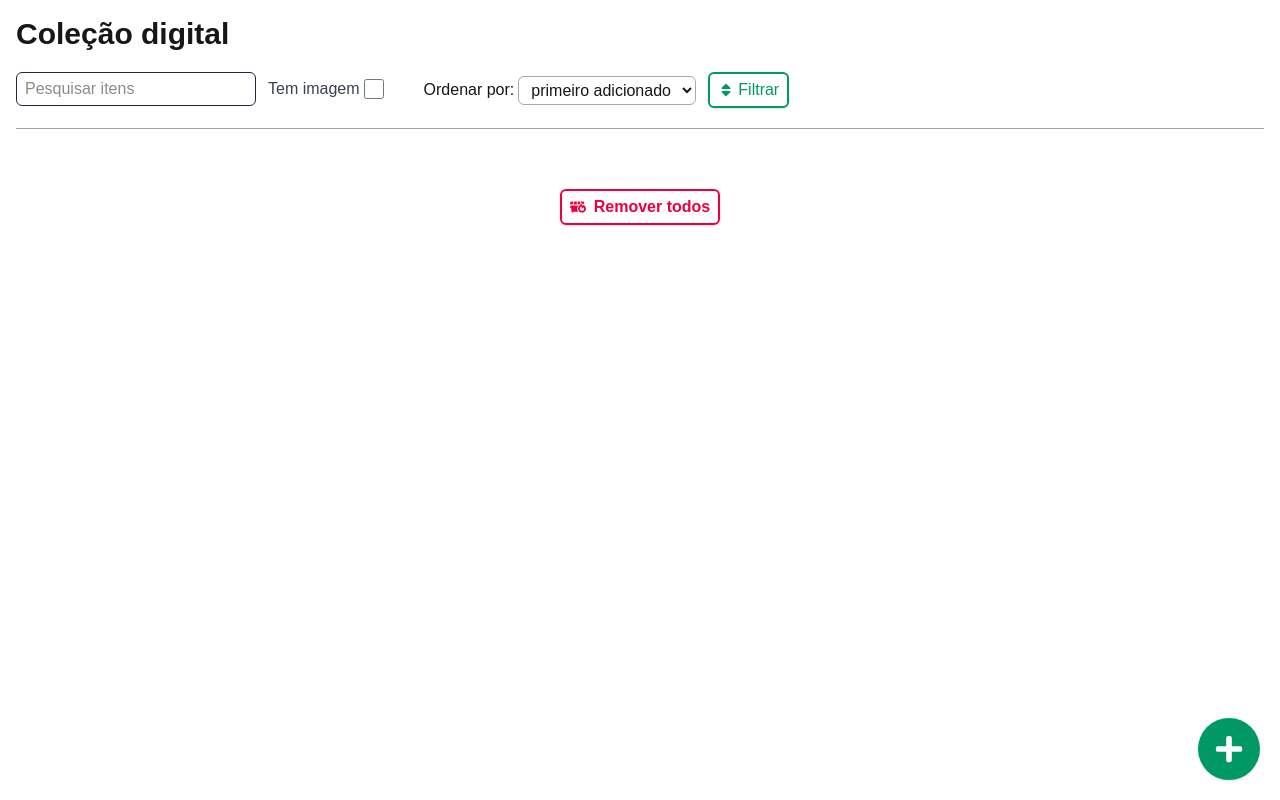
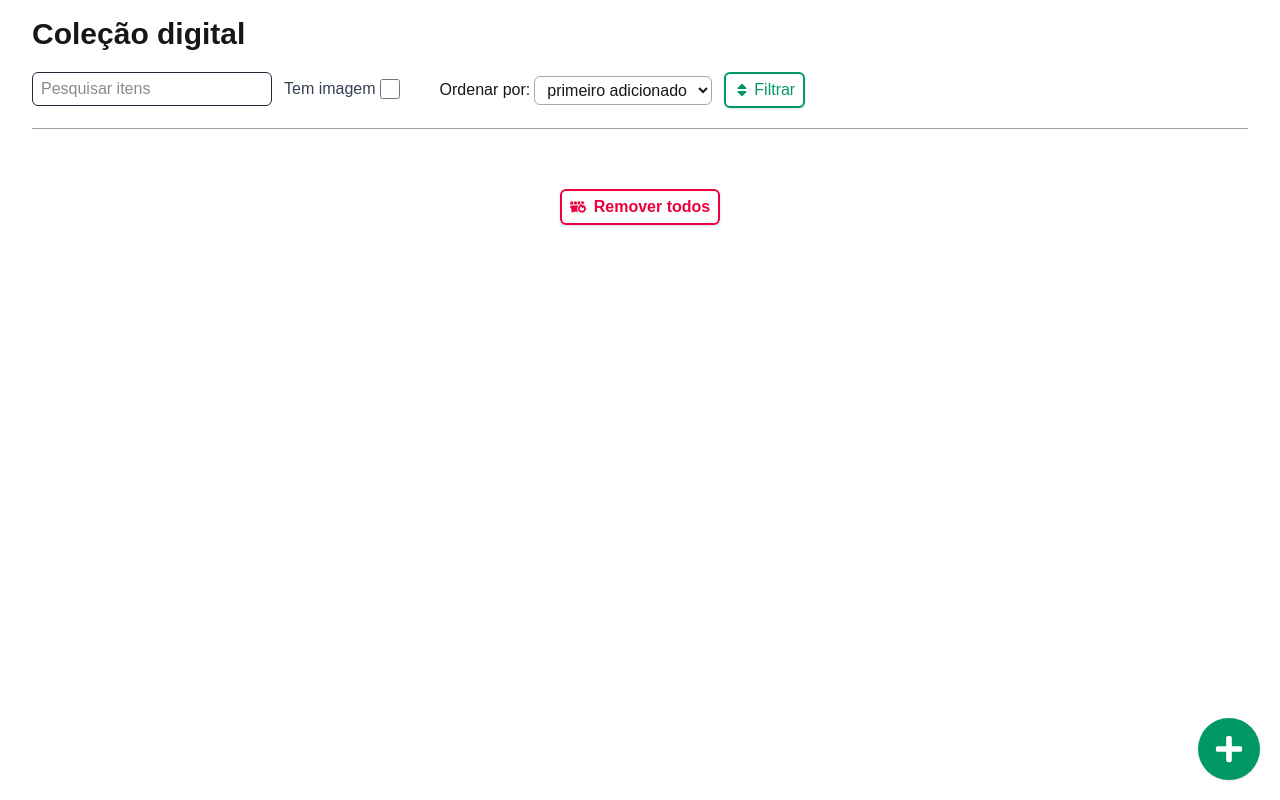
Before and after one commit to gab-souza-martins/digital-collection, a Next.js app: page / in a window 1280 px wide. Built offline with nearby package versions, Linux system fonts and the light colour scheme.

Commit message:
Adicionados header e main para separar melhor as seções do site, e a página agora possui padding mais responsivo

```diff
--- a/src/app/colecao/[collectionId]/page.tsx
+++ b/src/app/colecao/[collectionId]/page.tsx
@@ -219,7 +219,7 @@ const CollectionPage = () => {
    //
    //
    return (
-      <div className="p-4">
+      <div className="p-4 md:px-6 lg:px-8">
          {isAddItemFormOpen && (
             <AddForm onAdd={handleAddItem} closeForm={handleCloseAddItemForm} />
          )}
@@ -240,6 +240,7 @@ const CollectionPage = () => {
             />
          )}
 
+         <header>
             <div className="flex items-center gap-2">
                <Link
                   href={"../../"}
@@ -247,7 +248,6 @@ const CollectionPage = () => {
                >
                   <FaArrowLeft />
                </Link>
-
                <h1 className="text-3xl font-bold">{collectionName}</h1>
             </div>
 
@@ -260,6 +260,7 @@ const CollectionPage = () => {
             </div>
 
             <OpenAddFormBtn openForm={handleOpenAddItemForm} />
+         </header>
 
          <hr className="mb-5 opacity-40" />
 
@@ -267,6 +268,7 @@ const CollectionPage = () => {
             Tamanho da coleção: {allItems.length}
          </p>
 
+         <main>
             <div className="grid grid-cols-1 sm:grid-cols-2 ml:grid-cols-3 xl:grid-cols-4 gap-4 justify-items-center">
                {viewedItems.map((item) => (
                   <ItemCard
@@ -283,7 +285,10 @@ const CollectionPage = () => {
                ))}
             </div>
 
-         <OpenRemoveAllBtn openRemoveAll={handleOpenConfirmEmptyCollection} />
+            <OpenRemoveAllBtn
+               openRemoveAll={handleOpenConfirmEmptyCollection}
+            />
+         </main>
       </div>
    );
 };
--- a/src/app/page.tsx
+++ b/src/app/page.tsx
@@ -174,9 +174,7 @@ const Home = () => {
    };
 
    return (
-      <div className="p-4">
-         <h1 className="text-3xl font-bold">Coleção digital</h1>
-
+      <div className="p-4 md:px-6 lg:px-8">
          {isAddCollectionFormOpen && (
             <AddForm
                onAdd={handleAddCollection}
@@ -200,6 +198,9 @@ const Home = () => {
             />
          )}
 
+         <header>
+            <h1 className="text-3xl font-bold">Coleção digital</h1>
+
             <div className="my-5 flex flex-col gap-4 ml:flex-row ml:gap-10">
                <Searchbar
                   textSearch={handleTextSearch}
@@ -209,9 +210,11 @@ const Home = () => {
             </div>
 
             <OpenAddFormBtn openForm={handleOpenAddCollectionForm} />
+         </header>
 
          <hr className="mb-5 opacity-40" />
 
+         <main>
             <div className="grid grid-cols-1 sm:grid-cols-2 ml:grid-cols-3 xl:grid-cols-4 gap-4 justify-items-center">
                {viewedCollections.map((collection) => (
                   <Link key={collection.id} href={`colecao/${collection.id}/`}>
@@ -230,6 +233,7 @@ const Home = () => {
             <OpenRemoveAllBtn
                openRemoveAll={handleOpenConfirmRemoveAllCollections}
             />
+         </main>
       </div>
    );
 };
```
Lines whose indentation alone changed are shown as unchanged.
